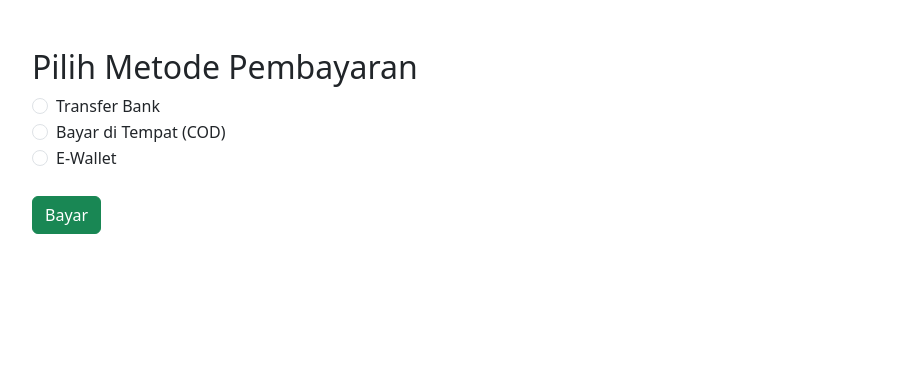
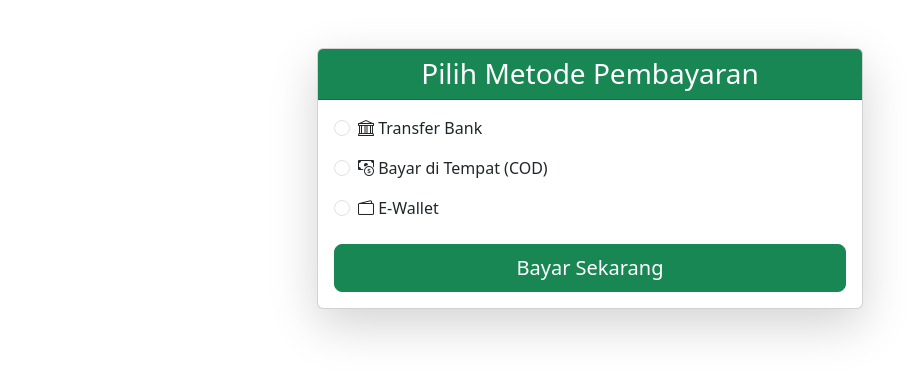
Before and after one commit to dipaa183/TUBES_PAW, a PHP site: page /payment.php in a window 1280 px wide. Shown: the top 377 px of the page, without its empty margins (50-957 px from the left). Run offline with PHP 8.4, Linux system fonts and the light colour scheme; a user stored in the database is signed in.

Commit message:
bela pake diva

```diff
--- a/payment.php
+++ b/payment.php
@@ -11,37 +11,65 @@ if ($_SERVER['REQUEST_METHOD'] === 'POST') {
     // Simpan metode pembayaran jika perlu
     $_SESSION['metode_pembayaran'] = $_POST['metode_pembayaran'] ?? '';
 
-    // Setelah pembayaran, redirect ke halaman terima kasih
-    header('Location: thanks.php');
+    // Kosongkan cart (selesaikan pesanan)
+    unset($_SESSION['cart']);
+
+    // Redirect ke halaman ini dengan parameter sukses
+    header('Location: payment.php?success=1');
     exit;
 }
 ?>
-
 <!DOCTYPE html>
 <html lang="id">
 <head>
     <meta charset="UTF-8">
     <title>Pembayaran</title>
     <link href="https://cdn.jsdelivr.net/npm/bootstrap@5.3.0/dist/css/bootstrap.min.css" rel="stylesheet">
+    <?php if (isset($_GET['success'])): ?>
+    <script>
+        window.onload = function() {
+            alert('Pembayaran berhasil! Terima kasih telah memesan layanan kami.');
+            window.location.href = 'index.php';
+        }
+    </script>
+    <?php endif; ?>
 </head>
 <body>
 <div class="container py-5">
-    <h2>Pilih Metode Pembayaran</h2>
+    <div class="row justify-content-center">
+        <div class="col-md-6">
+            <div class="card shadow-lg">
+                <div class="card-header bg-success text-white text-center">
+                    <h3 class="mb-0">Pilih Metode Pembayaran</h3>
+                </div>
+                <div class="card-body">
                     <form method="post">
-        <div class="form-check">
+                        <div class="form-check mb-3">
                             <input class="form-check-input" type="radio" name="metode_pembayaran" id="bank" value="Transfer Bank" required>
-            <label class="form-check-label" for="bank">Transfer Bank</label>
+                            <label class="form-check-label" for="bank">
+                                <i class="bi bi-bank"></i> Transfer Bank
+                            </label>
                         </div>
-        <div class="form-check">
+                        <div class="form-check mb-3">
                             <input class="form-check-input" type="radio" name="metode_pembayaran" id="cod" value="COD" required>
-            <label class="form-check-label" for="cod">Bayar di Tempat (COD)</label>
+                            <label class="form-check-label" for="cod">
+                                <i class="bi bi-cash-coin"></i> Bayar di Tempat (COD)
+                            </label>
                         </div>
-        <div class="form-check">
+                        <div class="form-check mb-4">
                             <input class="form-check-input" type="radio" name="metode_pembayaran" id="ewallet" value="E-Wallet" required>
-            <label class="form-check-label" for="ewallet">E-Wallet</label>
+                            <label class="form-check-label" for="ewallet">
+                                <i class="bi bi-wallet2"></i> E-Wallet
+                            </label>
                         </div>
-        <button type="submit" class="btn btn-success mt-4">Bayar</button>
+                        <button type="submit" class="btn btn-success btn-lg w-100">Bayar Sekarang</button>
                     </form>
                 </div>
+            </div>
+        </div>
+    </div>
+</div>
+<!-- Bootstrap Icons CDN -->
+<link rel="stylesheet" href="https://cdn.jsdelivr.net/npm/bootstrap-icons@1.10.5/font/bootstrap-icons.css">
 </body>
 </html>
```
Also changed, not shown: cart.php (+2 -25 lines). Lines whose indentation alone changed are shown as unchanged.
